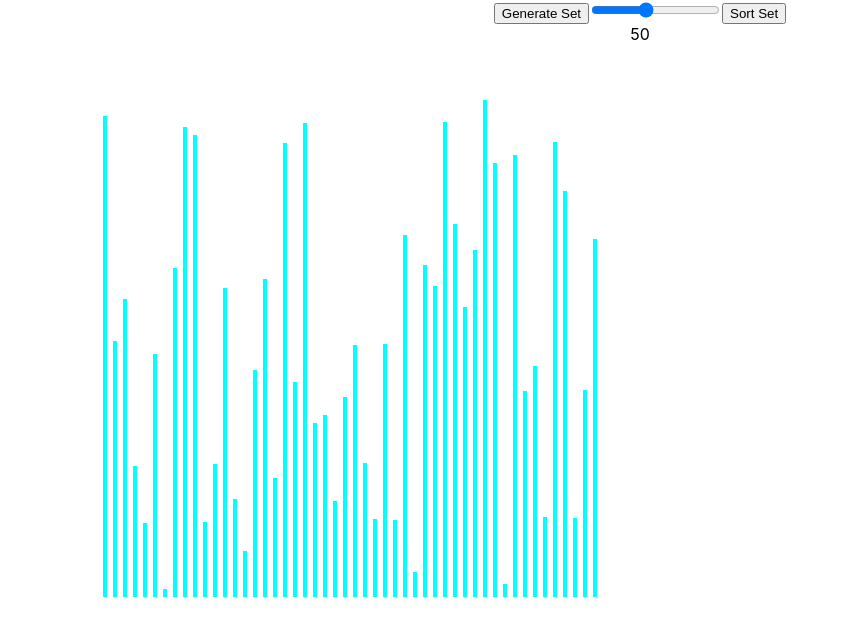
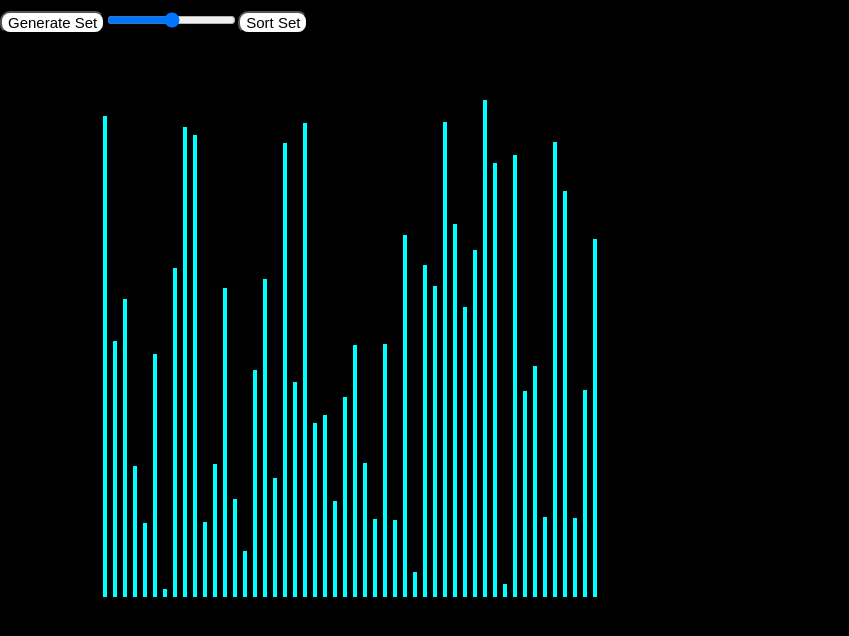
Before and after one commit to Nahomyonas/Sorting-algorith-visualizer, a React (Create React App) app: page / in a window 1280 px wide. Shown: the top 636 px of the page, without its empty margins (0-849 px from the left). Built offline with nearby package versions, Linux system fonts and the light colour scheme.

Commit message:
animation edit for bubble sort

```diff
--- a/src/App.css
+++ b/src/App.css
@@ -1,5 +1,6 @@
 .App {
   text-align: center;
+
 }
 
 .App-logo {
--- a/src/index.css
+++ b/src/index.css
@@ -5,6 +5,7 @@ body {
     sans-serif;
   -webkit-font-smoothing: antialiased;
   -moz-osx-font-smoothing: grayscale;
+  background-color: black;
 }
 
 code {
--- a/src/visualizer/Visualizer.css
+++ b/src/visualizer/Visualizer.css
@@ -1,15 +1,29 @@
 .container{
+
     position: absolute;
     align-content: center;
     left: 100px;
     top: 100px;
+
 }
 
 .Bar{
+
     display: inline-block;
     width: 4px;
     background-color: aqua;
     margin : 0 3px;
 
+}
 
+.btn1{
+    background-color: white;
+    border-radius: 10px;
+    height : auto;
+    font-size: 15px;
 }
+
+.controls{
+    position: absolute;
+    margin-top : 10px;
+}
--- a/src/visualizer/Visualizer.jsx
+++ b/src/visualizer/Visualizer.jsx
@@ -12,19 +12,29 @@ export default class Visualizer extends React.Component{
         this.state = {
             array : [],
             arraySize: ARRAY_SIZE,
+            arraySorted: false
         }
 
-        this.bubble = this.bubble.bind(this)
+        this.selection = this.selection.bind(this) // binding selection sort algorithm
         this.bubbleSortState = undefined;
-        this.moves = []
+        this.selectionSortState = undefined;
     }
 
     componentDidMount(){
         this.generateSet(this.state.arraySize);
     }
 
+    resetSorts = () => {
+        this.bubbleSortState = undefined
+    }
 
-    ///
+    isSorting = ()=>{
+        if(this.bubbleSortState !== undefined || this.selectionSortState !== undefined){
+            return false;
+        }
+        return false;
+    }
+
     generateSet = (size) => {
         const array = []
 
@@ -32,7 +42,9 @@ export default class Visualizer extends React.Component{
             array.push(randomNumber(5,500));
         }
 
-        this.setState({array: array, arraySize:size});
+        this.setState({array: array, arraySize:size, arraySorted: false});
+        this.bubbleSortState = undefined;
+        this.selectionSortState = undefined;
     }
 
     *bubble(){
@@ -43,50 +55,96 @@ export default class Visualizer extends React.Component{
 
             for(let j = 0; j < size - 1 - i; j ++){
                 if(array[j] < array[j+1]){
-                    [array[j], array[j+1]] = [array[j+1], array[j]]
-                    yield [j,j+1,true]
+                    yield [j,j+1,true];
+                    [array[j], array[j+1]] = [array[j+1], array[j]];
                 }else{
-                    yield [j, j+1, false]
+                    yield [j, j+1, false];
                 }
             }
         }
         this.bubbleSortState = undefined
     }
 
-    bubbleSort = async() => {
-        let state
-        let done = false
-        const wait = (ms) => new Promise(resolve => setTimeout(resolve, ms))
-        if(this.bubbleSortState === undefined){
-            this.bubbleSortState = this.bubble()
-        }
+    *selection(){
+        let size = this.state.arraySize;
+        let array = this.state.array
+        let minIndex = 0
 
-        while(done === false){
-            state = this.bubbleSortState.next()
-
-            if(state === undefined){
-                done = false
-            }else{
-                done = state.done
+        for(let i = 0; i <size-1; i++){
+            minIndex = i;
+            for(let j = i; j < size; j++){
+                if(array[j] > array[minIndex]){
+                    minIndex = j;
+                }
             }
-
-            let arrayBars= document.getElementsByClassName('Bar')
-            arrayBars[state.value[0]].style.backgroundColor = 'red'
-            await wait(1);
-
-            arrayBars[state.value[0]].style.backgroundColor = 'aqua'
-
-            this.setState({array:this.state.array})
+            [array[i], array[minIndex]] = [array[minIndex], array[i]];
         }
 
     }
 
+    bubbleSort = async() => {
+
+        let state
+        let done = false
+        const wait = (ms) => new Promise(resolve => setTimeout(resolve, ms)) // delay promise
+
+        if(this.bubbleSortState === undefined && this.state.arraySorted === false){
+            this.bubbleSortState = this.bubble()
+            let speed = Math.pow(2,(-this.state.arraySize + 1000)) + 10
+            console.log(speed)
+            while(done === false){
+                state = this.bubbleSortState.next()
+
+                if(state.done === true){
+                    done = true
+                }else{
+                    let arrayBars= document.getElementsByClassName('Bar')
+
+                    if(state.value[2] === true){
+                        arrayBars[state.value[0]].style.backgroundColor = 'red';
+                        arrayBars[state.value[1]].style.backgroundColor = 'green';
+                        await wait(speed);
+                        arrayBars[state.value[0]].style.backgroundColor = 'aqua';
+                        arrayBars[state.value[1]].style.backgroundColor = 'aqua';
+
+                    }else{
+                        arrayBars[state.value[0]].style.backgroundColor = 'red';
+                        arrayBars[state.value[1]].style.backgroundColor = 'red';
+                        await wait(speed);
+                        arrayBars[state.value[0]].style.backgroundColor = 'aqua';
+                        arrayBars[state.value[1]].style.backgroundColor = 'aqua';
+                    }
 
 
+                    this.setState({array:this.state.array})
+
+                }
+            }
+
+        }
+        this.resetSorts()
+        this.setState({ arraySorted: true})
+    }
+
+    selectionSort = async() =>{
+        const wait = (ms) => new Promise(resolve => setTimeout(resolve, ms)) // delay promise
+    }
+
+
+    sort = (type)=>{
+        if(type === "BubbleSort"){
+            this.bubbleSort();
+        }else if(type === "SelectionSort"){
+
+        }
+    }
+
     handleSlideChange = (e) => {
-        this.setState({arraySize : e.target.value});
-        console.log(this.state.arraySize)
-        this.generateSet(this.state.arraySize);
+        let size = parseInt(e.target.value)
+        this.setState({arraySize : size});
+
+        this.generateSet(size)
+
     }
 
     render = () => {
@@ -101,14 +159,17 @@ export default class Visualizer extends React.Component{
             <div className = "container">
                 {this.bars}
             </div>
-            <button onClick= {()=>this.generateSet(this.state.arraySize)}>Generate Set</button>
+            <div className = "controls">
+            <button className = "btn1" onClick= {()=>this.generateSet(this.state.arraySize)}>Generate Set</button>
             <input id ="slider"
             type={"range"}
-            min = {0} max = {120}
+            min = {0} max = {100}
             onChange={this.handleSlideChange}
             value = {this.state.arraySize}/>
-            <button onClick= {this.bubbleSort}>Sort Set</button>
+            <button className = "btn1" onClick= {this.bubbleSort}>Sort Set</button>
             <div className ="value">{this.state.arraySize}</div>
+            </div>
+
             </div>
 
         );
--- a/src/visualizer/algorithms.js
+++ b/src/visualizer/algorithms.js
@@ -1,4 +1,4 @@
-function* bubble(array){
+function* bubbleS(array){
 
     let size= array.length;
 
```
